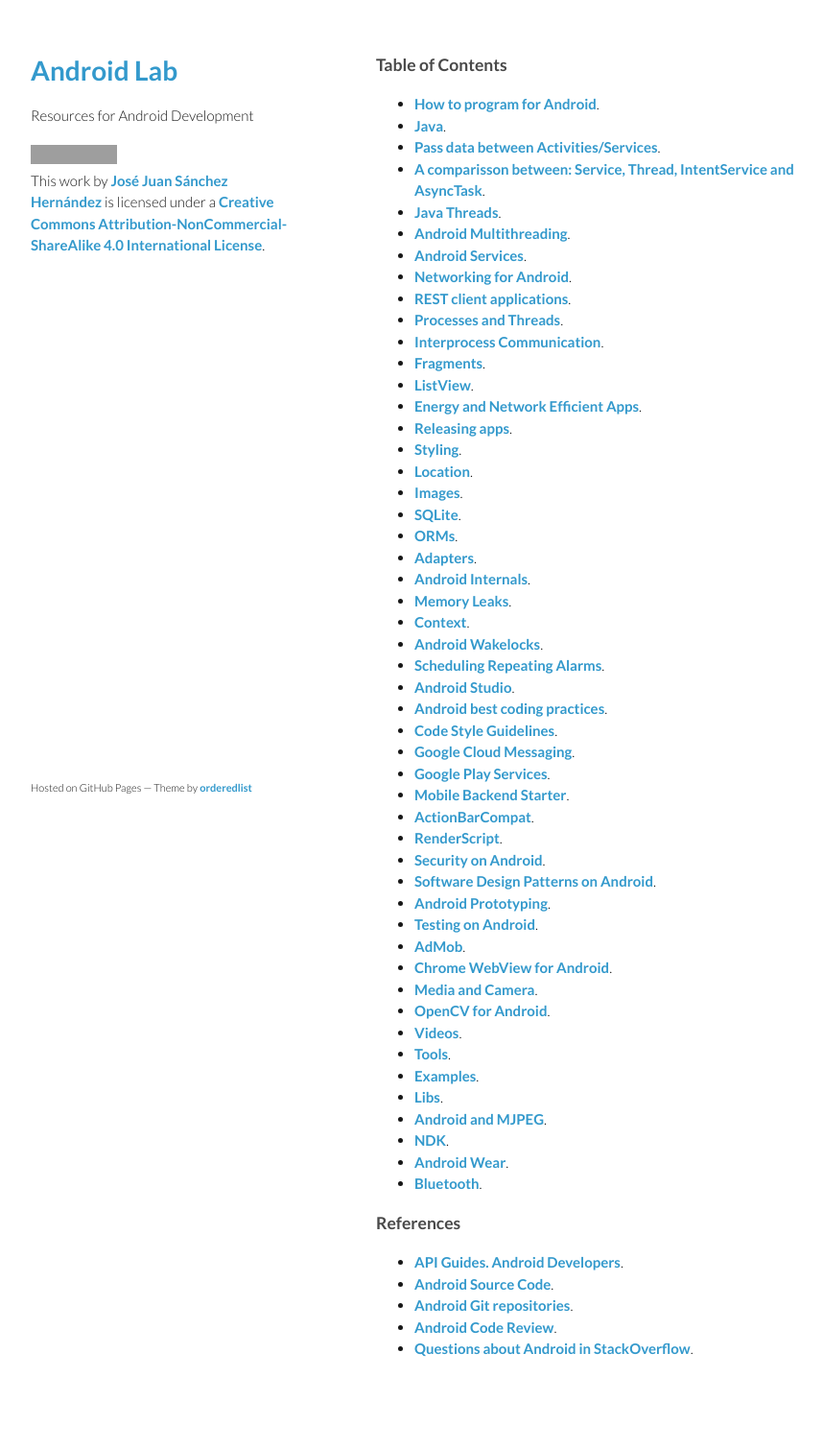
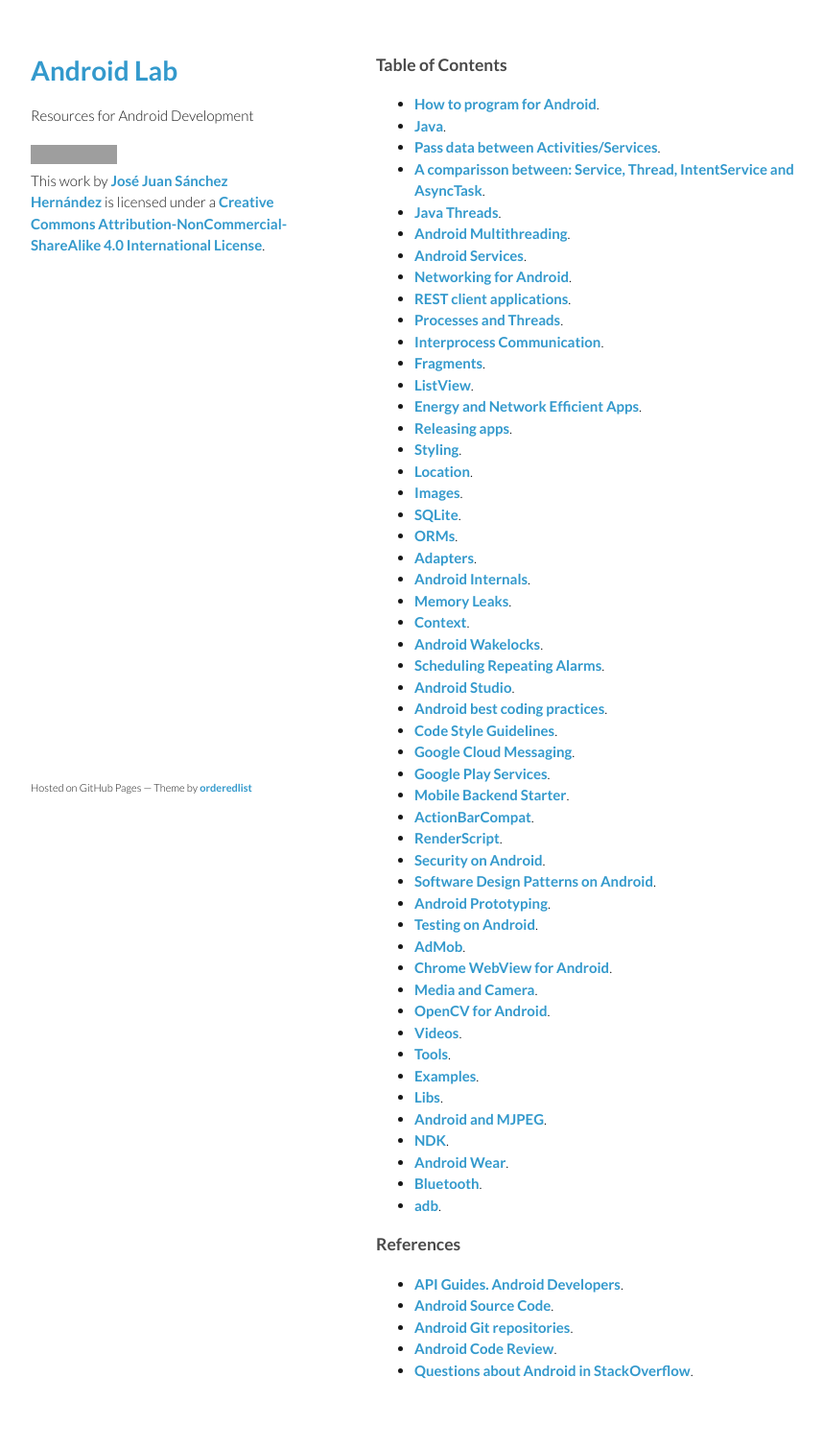
Before and after one commit to josejuansanchez/josejuansanchez.github.io, a Jekyll site: the page built from androidlab/index.md, in a window 1280 px wide. Shown: the whole page at 96% size, without its empty margins (178-1036 px from the left). Built offline with Jekyll 4.4.1, drawn with Linux system fonts in a browser that asks for light colours; before the commit the page ends 1487 px from its top, so only the background shows below that; grey boxes are pictures that could not be loaded.

Commit message:
Update index.md

```diff
--- a/androidlab/index.md
+++ b/androidlab/index.md
@@ -55,6 +55,7 @@
   - [NDK](ndk).
   - [Android Wear](android_wear).
   - [Bluetooth](android_bluetooth).
+  - [adb](adb).
 
 
 ### References
```
